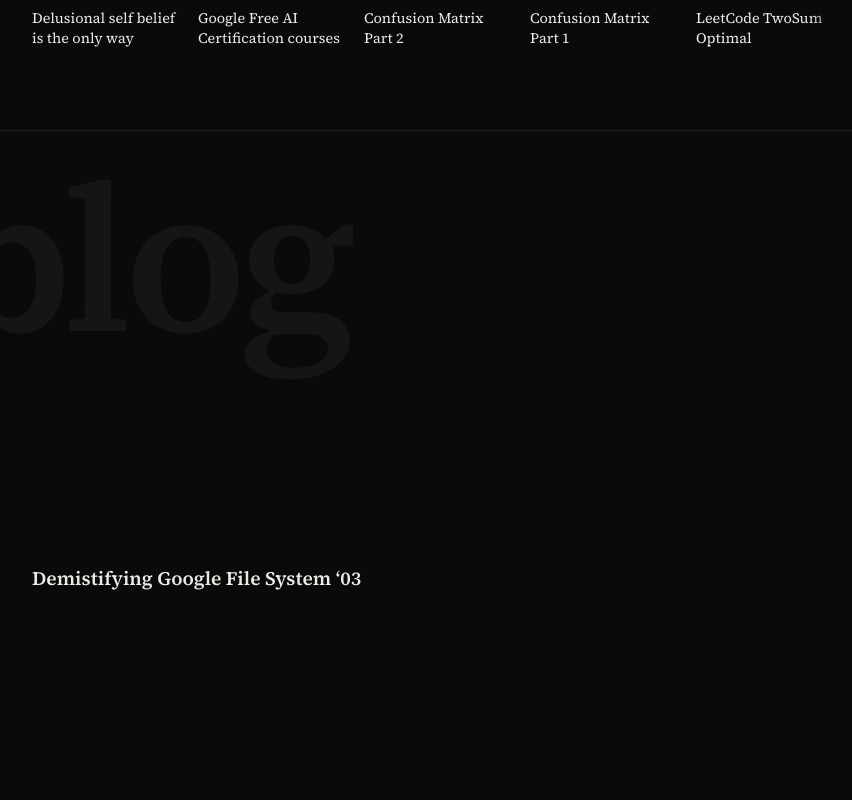
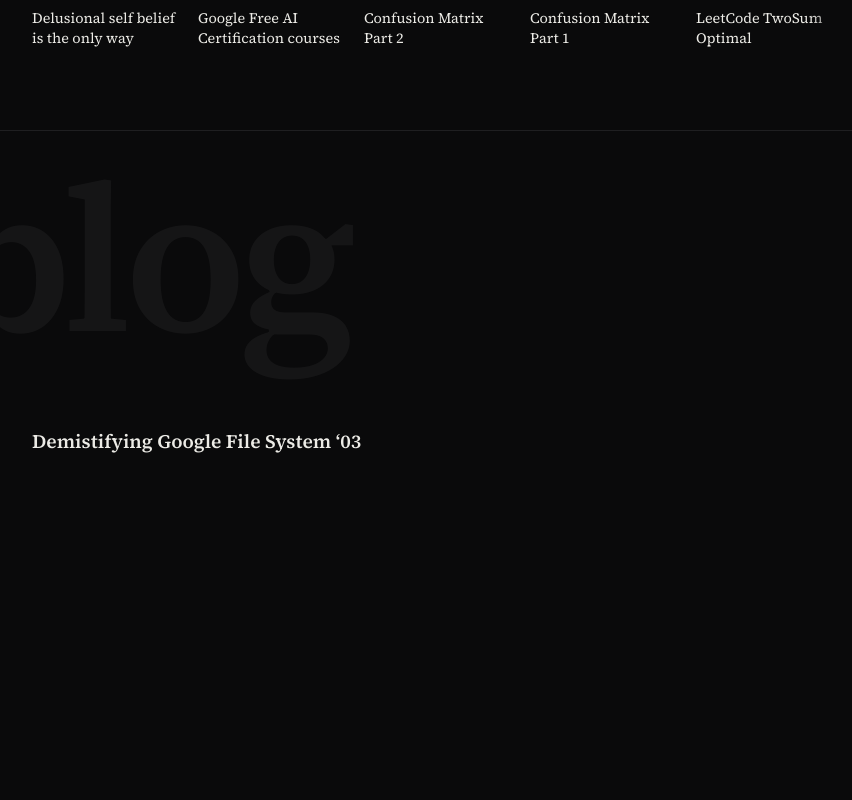
Before and after one commit to tvnisxq/portfolio, a Next.js app: page / in a window 1280 px wide. Shown: the part 3100-3900 px from the top of the page, without its empty margins (202-1054 px from the left). Built offline with nearby package versions, Linux system fonts and the light colour scheme; no server answers.

Commit message:
Modified app/globals.css to reduce the padding b/w Text blogs and actual blogs

```diff
--- a/app/globals.css
+++ b/app/globals.css
@@ -220,6 +220,14 @@ html { scroll-behavior: smooth; }
   padding: 72px 0;
   border-top: 1px solid var(--line);
 }
+
+#blog {
+  align-items: flex-start;
+  padding-top: 120px;
+}
+
+.panel > .wrap { width: 100%; }
+
 .panel > .wrap { width: 100%; }
 .panel-hero { border-top: 0; padding: 0; }
 .panel-inner { position: relative; z-index: 1; }
```
